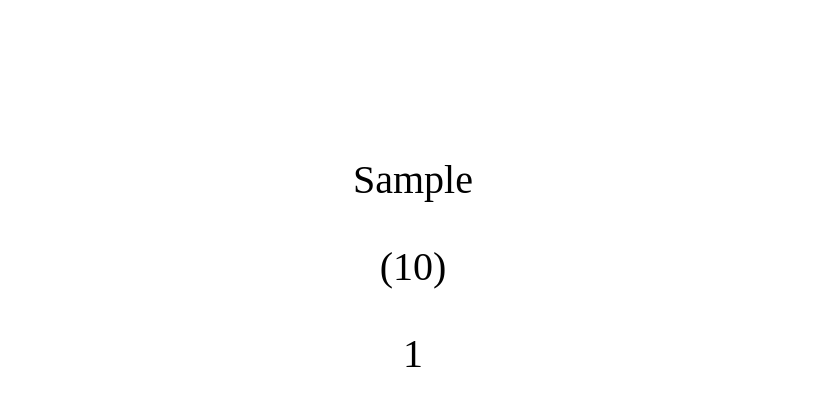
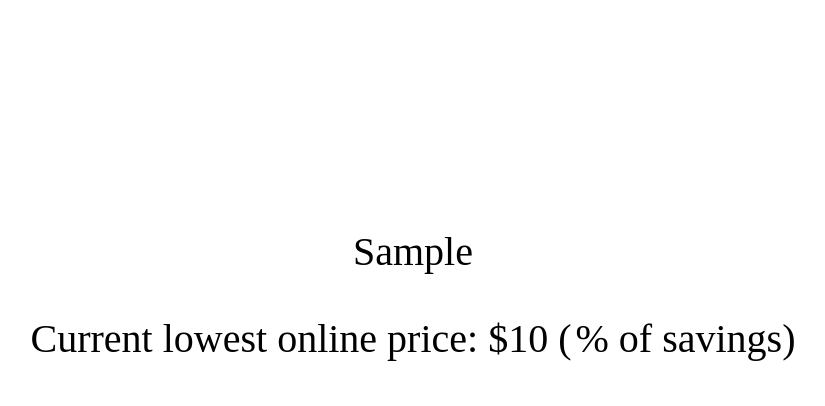
Before and after one commit to HenryChowKH/Scrapy-Capital-One, a Flask app: template app/templates/crawlResults.html in a window 1280 px wide. Shown: the top 406 px of the page, without its empty margins (227-1052 px from the left). Run offline with Flask 2, Linux system fonts and the light colour scheme; the template is opened without the code that fills it: most values are stand-ins (such as "Sample title", 1, 10 or a date in 2020).

Commit message:
Final Touches

```diff
--- a/app/cgi-bin/bump.py
+++ /dev/null
@@ -1,5 +0,0 @@
-import cgi
-
-form = cgi.FieldStorage()
-
-print(form.getvalue('item'))
--- a/app/routes.py
+++ b/app/routes.py
@@ -75,13 +75,23 @@
 	if price < 0:
 		return render_template("crawlResults.html", crawled_item='None')
 	else:
-		# Request API
+		# Request balance
 		url = "http://api.reimaginebanking.com/accounts/{}?key={}".format('580c020d360f81f104544e75', apiKey)
 		response = requests.get(url)
-		balance = response.balance
+		content = json.loads(response.text)
+		balance = content['balance']
 		# Calculate percentage
-		percentage = 100. * price / balance
-		return render_template("crawlResults.html", crawled_item=crawled_item, price=price, percentage=percentage)
+		percentage = 100. * price / float(balance)
+		if percentage <= 20:
+			color='green'
+		elif percentage <= 50:
+			color ='yellow'
+		elif percentage <= 80:
+			color = 'red'
+		else:
+			color = 'purple'
+		return render_template("crawlResults.html", crawled_item=crawled_item, price=price,\
+			percentage="%2.2f" % percentage, color=color)
 
 # Transfer post route.  Makes request to Nessie API to create a transfer.
 @app.route('/transfer', methods=['POST'])
--- a/app/templates/crawlResults.html
+++ b/app/templates/crawlResults.html
@@ -1,12 +1,30 @@
 	<center>
-		<bR><bR><bR><bR><bR><bR>
+		<bR><bR><bR><bR><bR><bR><bR><bR><bR><bR>
 		<div class="well well-sm account">
 			{% if crawled_item == 'None' %}
-			<p class="Item" style="font-size: 40px;"> lolwut </p>
+				<p class="Item" style="font-size: 40px;"> Business as usual </p>
 			{% else %}
+
 			<p class="Item" style="font-size: 40px;">{{ crawled_item }}</p>
-			<p class="Item" style="font-size: 40px;">({{ price }})</p>
-			<p class="Item" style="font-size: 40px;">{{ percentage }}</p>
+
+			{% if color == 'purple' %}
+				<p class="Item" style="font-size: 40px;">Ayyyyyyy you can't afford that</p>
+			{% else %}
+
+				<span class="Item" style="font-size: 40px;"> Current lowest online price: ${{ price }} (</span>
+
+				{% if color == 'green' %}
+					<span class="Item"style="font-size: 40px;color: green"> {{ percentage }}</span>
+				{% endif %}
+				{% if color == 'yellow' %}
+					<span class="Item"style="font-size: 40px;color: yellow"> {{ percentage }}</span>
+				{% endif %}
+				{% if color == 'red' %}
+					<span class="Item"style="font-size: 40px;color: red"> {{ percentage }}</span>
+				{% endif %}
+
+					<span class="Item" style="font-size: 40px;"> % of savings) </span>
+				{% endif %}
 			{% endif %}
 		</div>
 	</center>
--- a/make_new.py
+++ b/make_new.py
@@ -1,3 +1,5 @@
+# Manually set some accounts
+
 import requests
 import json
 
--- a/test.csv
+++ b/test.csv
@@ -1 +1,4 @@
 1,Oculus Rift,C:\Users\H\Documents\GitHub\Scrapy-Capital-One\amazon\crawlImages,https://www.amazon.com/Oculus-Rift/dp/B00VF0IXEY/ref=sr_1_1?ie=UTF8&qid=1477194706&sr=8-1&keywords=oculus+rift,599
+2,Banana,,,0.23
+3,500 Sheets of Paper,,,10
+4,My tuition,,,40000
```
Also changed, not shown: app/lookup.py (+7 -1 lines), 2 other files.
